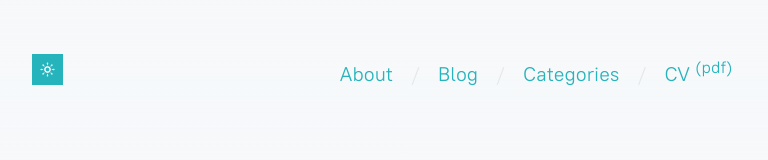
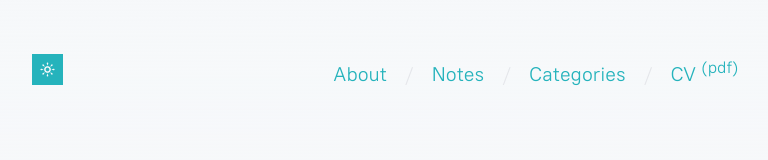
Before and after one commit to AlertRED/blog, a Vue app in the folder frontend/: page /auth in a window 1280 px wide. Shown: the top 160 px of the page, without its empty margins (104-872 px from the left). Built offline with nearby package versions, Linux system fonts and the light colour scheme.

Commit message:
Changed Blog to Notes

```diff
--- a/frontend/src/components/MainNavbar.vue
+++ b/frontend/src/components/MainNavbar.vue
@@ -3,7 +3,7 @@
         <div id="toolbar">
             <ul id="menu">
                 <li><router-link :class="`brightness-hover`" :to="{ name:'About'}">About</router-link></li>
-                <li><router-link :class="`brightness-hover`" :to="{ name:'Blog'}">Blog</router-link></li>
+                <li><router-link :class="`brightness-hover`" :to="{ name:'Notes'}">Notes</router-link></li>
                 <li><router-link :class="`brightness-hover`" :to="{ name:'Categories'}">Categories</router-link></li>
                 <li><a :class="`brightness-hover`" :href="cvpdf" target="_blank">CV <sup>(pdf)</sup></a></li>
             </ul>
--- a/frontend/src/router.js
+++ b/frontend/src/router.js
@@ -16,9 +16,9 @@ const routes = [
     alias: '/',
   },
   {
-    path: '/blog',
-    name: 'Blog',
-    component: () => import('./views/blog/BlogPage.vue'),
+    path: '/notes',
+    name: 'Notes',
+    component: () => import('./views/notes/NotePage.vue'),
   },
   {
     path: '/create-post',
--- a/frontend/src/views/auth/AuthPage.vue
+++ b/frontend/src/views/auth/AuthPage.vue
@@ -49,7 +49,7 @@ export default {
                     localStorage.setItem('expiredTime', expiredTime);
                     localStorage.setItem('lifetime', response.body.lifetime);
                     localStorage.setItem('token', response.body.token);
-                    this.$router.push({ name: 'Blog' });
+                    this.$router.push({ name: 'Notes' });
                 } else
                     throw_body(response.body)
             }
--- a/frontend/src/views/blog/BlogPage.vue
+++ b/frontend/src/views/blog/BlogPage.vue
@@ -35,7 +35,7 @@
 
                 <div
                     :class="`category brightness-hover`"
-                    v-on:click="this.$router.push({name: 'Blog', query: { category: add_to_categories(post.category) }})"
+                    v-on:click="this.$router.push({name: 'Notes', query: { category: add_to_categories(post.category) }})"
                 >
                     {{ post.category }}
                 </div>
@@ -155,7 +155,7 @@
             remove_category_from_filter(category) {
                 const query_categories = this.filter_categories.slice();
                 query_categories.splice(this.filter_categories.indexOf(category), 1);
-                this.$router.replace({name: 'Blog', query: {category: query_categories}});
+                this.$router.replace({name: 'Notes', query: {category: query_categories}});
             },
             add_to_categories(category) {
                 const query_categories = this.filter_categories;
--- a/frontend/src/views/blog/PostDetailPage.vue
+++ b/frontend/src/views/blog/PostDetailPage.vue
@@ -4,7 +4,7 @@
         <div id="post-category">
             <router-link
                 :class="`brightness-hover`"
-                :to="{ name:'Blog', query: { category: post?.category }}"
+                :to="{ name:'Notes', query: { category: post?.category }}"
             >
                 ~ {{ post?.category }} ~
             </router-link>
@@ -64,7 +64,7 @@
                 ).then(response => parse_response(response));
 
                 if (response.status === 204)
-                    this.$router.push({name: 'Blog'})
+                    this.$router.push({name: 'Notes'})
                 else
                     throw_body(response.body)
             },
--- a/frontend/src/views/category/CategoriesPage.vue
+++ b/frontend/src/views/category/CategoriesPage.vue
@@ -13,7 +13,7 @@
     <ul id="categories">
       <template v-for="category in categories">
         <li>
-            <router-link class="brightness-hover" :to="{ name:'Blog', query: { category: category.title }}">{{ category.title }}</router-link>
+            <router-link class="brightness-hover" :to="{ name:'Notes', query: { category: category.title }}">{{ category.title }}</router-link>
             <div v-if="is_auth()" class="options">
                 <span @click="() => { this.category_edit = category; new_category_tittle = category.title; }" class="icon-pencil"></span>
                 <span @click="delete_category(category.id)" class="icon-bin"></span>
```
